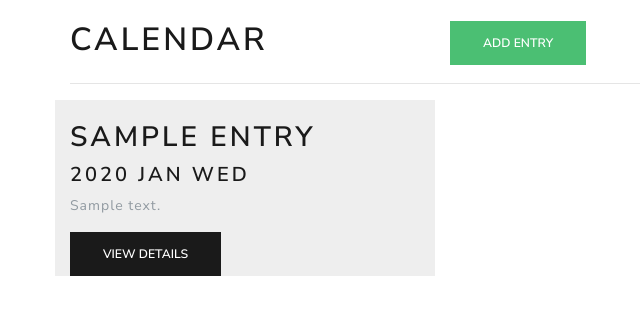
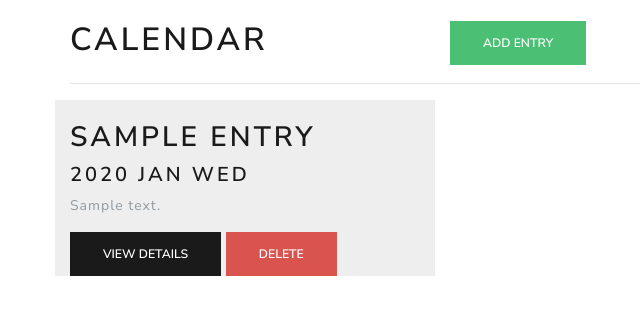
Before and after one commit to sergiy-chumachenko/django-calendarapp, a Django app: page / in a window 1280 px wide. Shown: the top 315 px of the page, without its empty margins (15-655 px from the left). Run offline with Django 3.2, Linux system fonts and the light colour scheme; tables that the repository leaves empty hold one stand-in row (values such as "Sample post"); some libraries are stand-ins or nearby versions.

Commit message:
[UPDATE]  Create A Calendar Application #6 (Delete Entries)

```diff
--- a/calendarproject/urls.py
+++ b/calendarproject/urls.py
@@ -22,5 +22,6 @@ urlpatterns = [
     path('', views.index, name='index'),
     path('entry/<int:pk>', views.details, name='details'),
     path('entry/add', views.add, name='add'),
+    path('entry/delete/<int:pk>', views.delete, name='delete'),
     path('admin/', admin.site.urls),
 ]
--- /dev/null
+++ b/myapp/static/myapp/js/calendar.js
@@ -0,0 +1,12 @@
+function deleteCalendarEntry(entry) {
+    var $entry = $(entry);
+    $entry.parent().remove();
+    var id =$entry.data('id');
+    $.ajax({
+        url: 'entry/delete/' + id,
+        method: 'DELETE',
+        beforeSend: function (xhr) {
+            xhr.setRequestHeader('X-CSRFToken', csrf_token)
+        }
+    })
+}
--- a/myapp/templates/myapp/_calendar_entry.html
+++ b/myapp/templates/myapp/_calendar_entry.html
@@ -7,4 +7,5 @@
         {{ entry.description|truncatechars:100 }}
     </p>
     <button onclick="window.location='{% url 'details' pk=entry.id %}'" class="btn btn-primary">View details</button>
+    <button data-id="{{ entry.id }}" onclick="deleteCalendarEntry(this)" class="btn btn-danger">Delete</button>
 </div>
--- a/myapp/templates/myapp/base.html
+++ b/myapp/templates/myapp/base.html
@@ -10,5 +10,10 @@
 <body>
     {% block content %}
     {% endblock %}
+    <script src="{% static 'myapp/js/calendar.js' %}"></script>
+    <script src="https://ajax.googleapis.com/ajax/libs/jquery/3.3.1/jquery.min.js"></script>
+    <script>
+        var csrf_token = '{{ csrf_token }}'
+    </script>
 </body>
 </html>
--- a/myapp/views.py
+++ b/myapp/views.py
@@ -1,4 +1,4 @@
-from django.shortcuts import render
+from django.shortcuts import render, get_object_or_404
 from django.http import HttpResponseRedirect
 from .models import Entry
 from .forms import EntryForm
@@ -32,3 +32,11 @@ def add(request):
     else:
         form = EntryForm()
     return render(request, 'myapp/form.html', {'form': form})
+
+
+def delete(request, pk):
+    if request.method == 'DELETE':
+        entry = get_object_or_404(Entry, pk=pk)
+        entry.delete()
+
+    return HttpResponseRedirect('/')
```
